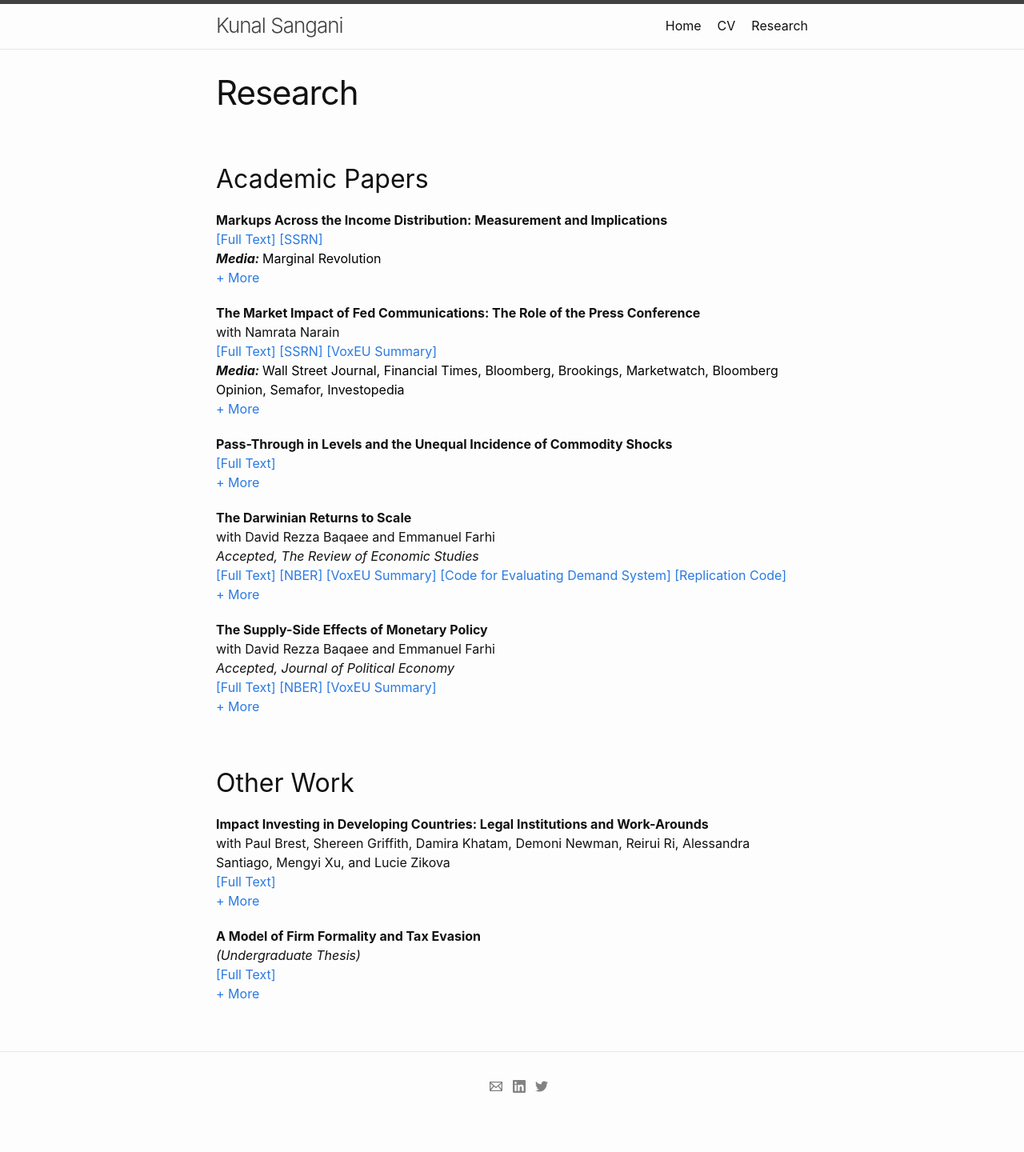
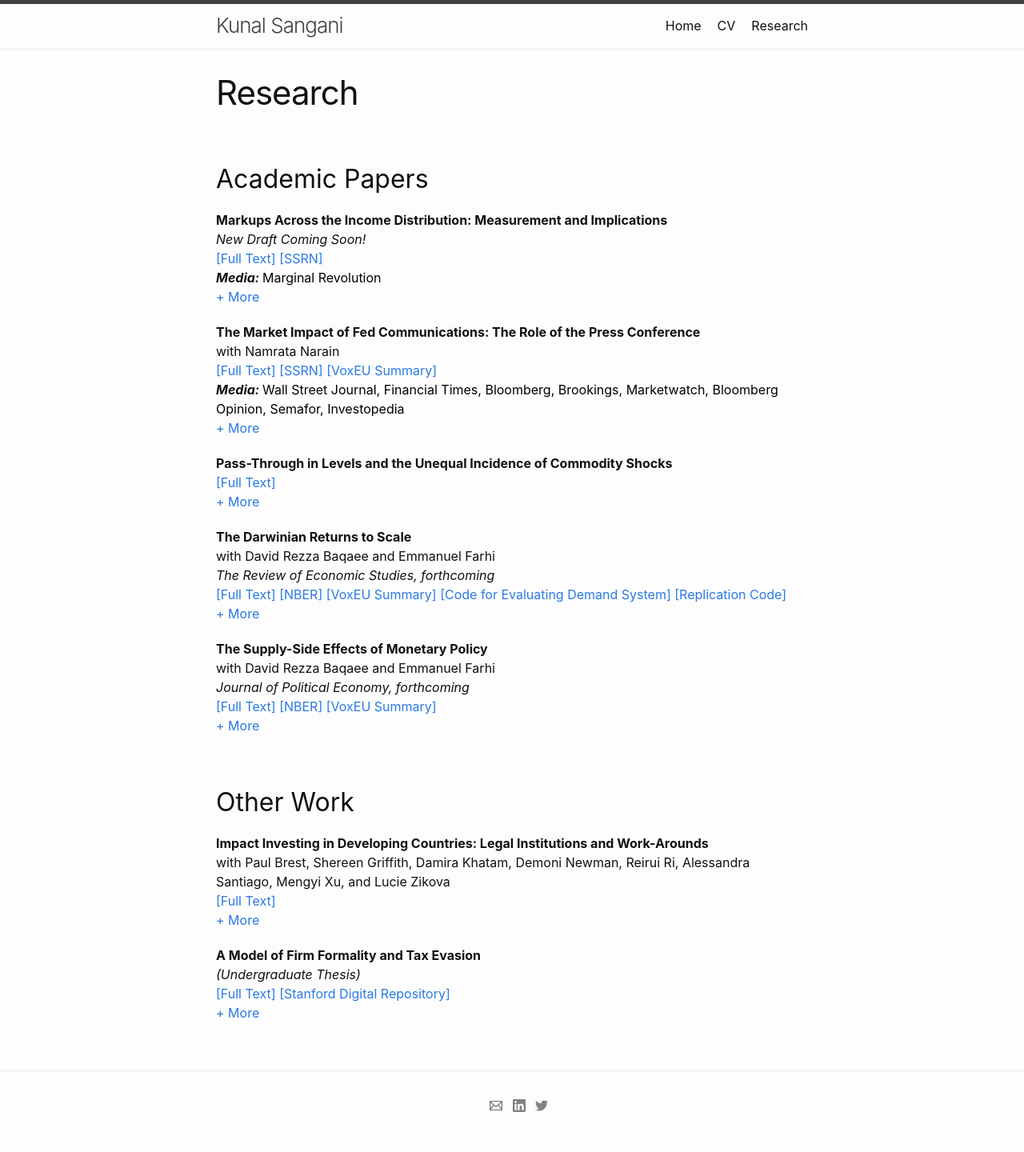
Before and after one commit to kunalsangani/kunalsangani.github.io, a Jekyll site: the page built from research.markdown, in a window 1280 px wide. Shown: the whole page at 80% size. Built offline with Jekyll 4.4.1, drawn with Linux system fonts in a browser that asks for light colours; nearby versions of some CDN libraries; before the commit the page ends 1416 px from its top, so only the background shows below that; part of the change alters nothing that is shown.

```diff
--- a/_data/research.yml
+++ b/_data/research.yml
@@ -15,24 +15,19 @@
         - marginalrevolution:
           name: Marginal Revolution
           href: https://marginalrevolution.com/marginalrevolution/2022/06/rich-people-pay-higher-mark-ups.html
+      status: New Draft Coming Soon!
       abstract: >-
-        The Law of Diminishing Elasticity of Demand (Harrod 1936) conjectures
-        that price elasticity declines with income. I provide empirical evidence
-        in support of Harrod's conjecture using data on household transactions
-        and wholesale costs. Over the observed set of purchases, high-income
-        households pay 14pp higher retail markups than low-income households.
-        Half of this markup gap is due to
-        differences in markups paid at the same store. Conversely, products with
-        a high-income customer base charge higher markups: a 10pp higher share
-        of customers with over $100K in income is associated with a 3–7 percent
-        higher retail markup. A model in which household search intensity
-        depends on opportunity cost of time can replicate these facts.
-        Through the lens of the model, changes in the income distribution since
-        1950 account for a 10-14pp rise in retail markups, with 30 percent of the
-        increase since 1980 due to growing income dispersion. This rise in markups consists
-        of within-firm markup increases as well as a reallocation of sales to
-        high-markup firms, which occurs without any changes to the nature of
-        firm production or competition.
+        I examine the relationship between customer income and firm markups using rich data on household transactions
+        and wholesale costs. Over the observed purchases, high-income households pay 15pp higher retail markups than
+        low-income households. Half of this markup gap is due to differences in markups paid at the same store.
+        Conditional on income, markups paid by a household also increase when a household shops in high-income areas,
+        at retail chains with locations in other high-income areas, or when purchasing products with a high-income
+        customer base. A model in which household search intensity depends on opportunity cost of time can account
+        for these facts. Consistent with the model’s predictions, I document that retail markups across cities rise
+        with both per-capita income and inequality. Through the lens of the model, changes in the income distribution
+        since 1950 account for a 10–14pp rise in retail markups, with 30 percent of the increase since 1980 due to
+        growing income dispersion. This rise in markups consists of within-firm markup increases as well as a
+        reallocation of sales to high-markup firms, which occurs without any change to the nature of firm production or competition.
 
     - fedvol:
       title: >-
@@ -112,7 +107,7 @@
     - darwinian:
       title: The Darwinian Returns to Scale
       coauthors: David Rezza Baqaee and Emmanuel Farhi
-      status: Accepted, The Review of Economic Studies
+      status: The Review of Economic Studies, forthcoming
       links:
         - paper:
           name: Full Text
@@ -134,7 +129,7 @@
         a model with monopolistic competition, heterogeneous markups, and fixed costs. We characterize changes in welfare
         and decompose changes in allocative efficiency into three different effects: (1) reallocations across firms with
         heterogeneous price elasticities due to intensifying competition, (2) reallocations due to the exit of marginally
-        profitable firms, and (3) reallocations due to changes in firms’ markups. Whereas the sec- ond and third effects have
+        profitable firms, and (3) reallocations due to changes in firms’ markups. Whereas the second and third effects have
         ambiguous implications for welfare, the first effect, which we call the Darwinian effect, always increases welfare
         regardless of the shape of demand curves. We non-parametrically calibrate demand curves with data from Belgian manufacturing
         firms and quantify our results. We find that mild increasing returns at the micro level can catalyze large increasing returns
@@ -146,7 +141,7 @@
     - supply_side:
       title: The Supply-Side Effects of Monetary Policy
       coauthors: David Rezza Baqaee and Emmanuel Farhi
-      status: Accepted, Journal of Political Economy
+      status: Journal of Political Economy, forthcoming
       links:
         - paper:
           name: Full Text
@@ -199,6 +194,9 @@
       links:
         - paper:
           name: Full Text
+          href: https://kunalsangani.com/files/honorsthesis_live.pdf
+        - stanford:
+          name: Stanford Digital Repository
           href: https://purl.stanford.edu/cp747fr3982
       abstract: >-
         Rampant informality in developing economies proves to be a
--- a/_includes/custom-head.html
+++ b/_includes/custom-head.html
@@ -6,3 +6,13 @@
 {% endcomment %}
 <script src="https://kit.fontawesome.com/2711052dbd.js" crossorigin="anonymous"></script>
 <link rel="shortcut icon" href="https://scholar.harvard.edu/profiles/openscholar/themes/hwpi_basetheme/favicon.png">
+<meta property="og:title" content="Kunal Sangani"/>
+<meta property="og:site_name" content="Kunal Sangani"/>
+<meta property="og:type" content="website"/>
+<meta property="og:description" content="Welcome! I'm a PhD candidate in Business Economics at Harvard with interests in macroeconomics and finance."/>
+<meta property="og:image" content="/assets/images/kunalsangani_headshot_cropped.jpg"/>
+<meta itemprop="name" content="Kunal Sangani"/>
+<meta itemprop="description" content="Welcome! I'm a PhD candidate in Business Economics at Harvard with interests in macroeconomics and finance."/>
+<meta itemprop="thumbnailUrl" content="/assets/images/kunalsangani_headshot_cropped.jpg"/>
+<meta itemprop="image" content="/assets/images/kunalsangani_headshot_cropped.jpg"/>
+<meta itemprop="imageUrl" content="/assets/images/kunalsangani_headshot_cropped.jpg"/>
```
Also changed, not shown: 3 other files.
